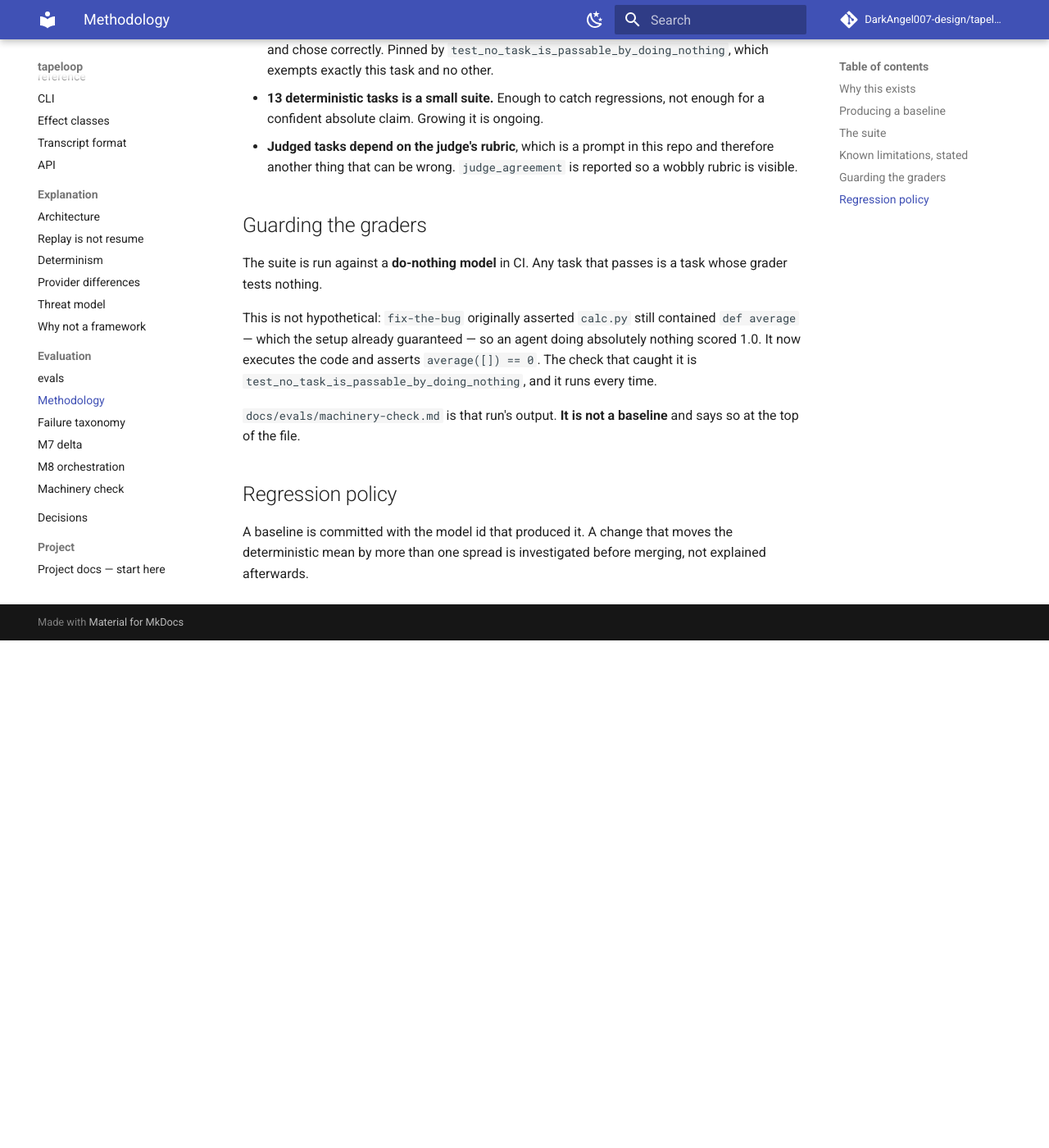
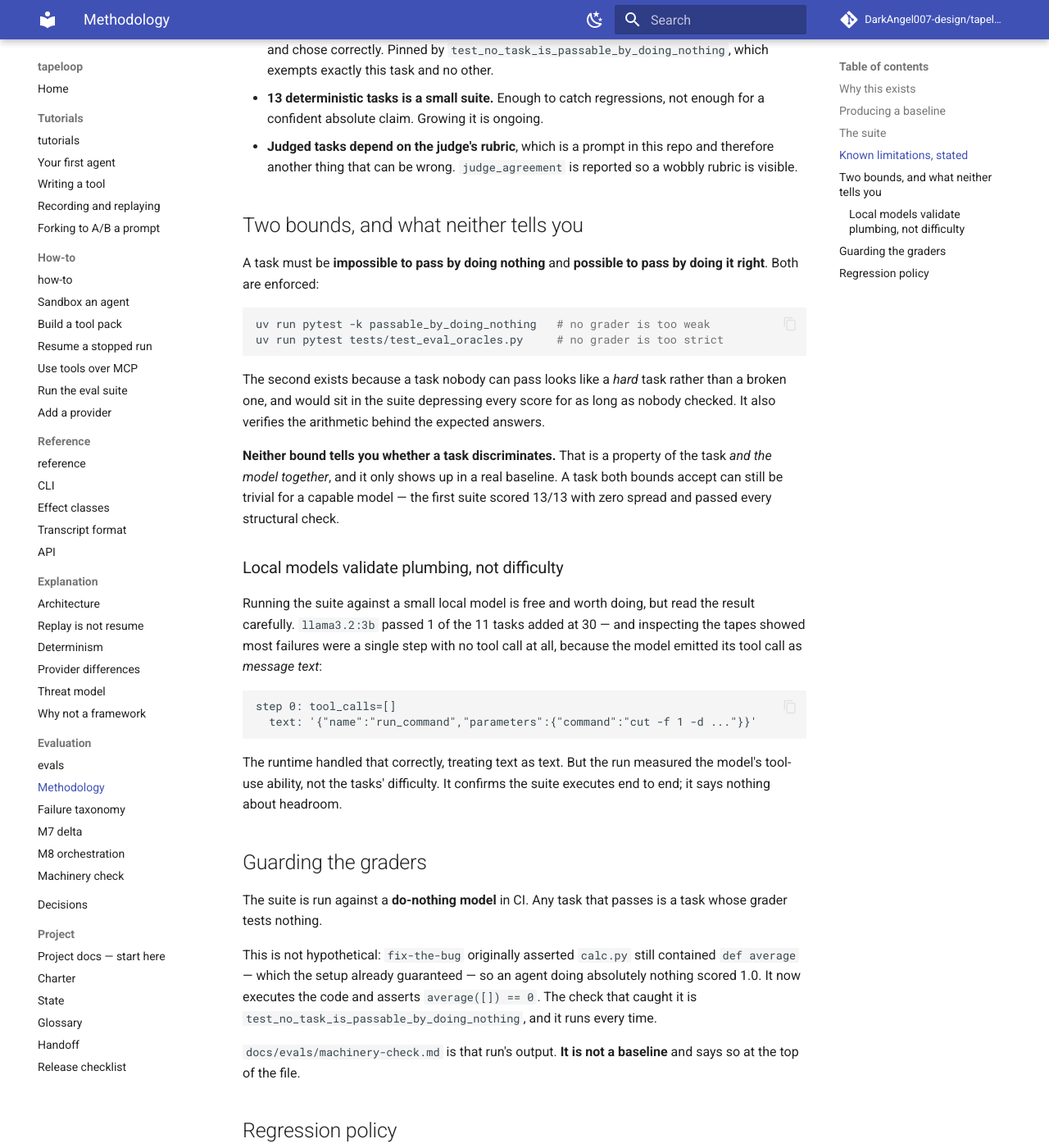
Before and after one commit to DarkAngel007-design/tapeloop, an MkDocs documentation site: the page built from docs/evals/methodology.md, in a window 1280 px wide and 1400 px high, scrolled down 1088 px. Shown: the whole window at 82% size. Built offline with MkDocs 1.6.1 and Material for MkDocs 9.7.7, drawn with Linux system fonts in a browser that asks for light colours; comment, search, counter and statistics services are not loaded; before the commit the page ends 1869 px from its top, so only the background shows below that.

Commit message:
Record what a local-model eval run does and does not prove
Ran the eleven new tasks against llama3.2:3b, free and local. 1 of 11 passed,
which is a much weaker result than it first looks.

Inspecting the tapes rather than the score: most failures were a single step with
no tool call at all, because the model emitted its tool call as message text --
{"name":"run_command","parameters":{...}} in the content field, tool_calls empty.
The runtime handled it correctly by treating text as text and ending the turn.

So the run measured the model's tool-use ability, not the tasks' difficulty. It
confirms the suite executes end to end through the real runner, and says nothing
about headroom. Written into the methodology so nobody reads 1/11 as evidence the
tasks are hard.

Also documented the two bounds now enforced -- no grader too weak (null model),
no grader too strict (oracles) -- and the thing neither bound catches: a task both
accept can still be trivial for a capable model. The first suite scored 13/13
with zero spread while passing every structural check there was.

state.md now records that the committed baselines are no longer comparable to a
new run, since the suite changed.

````diff
--- a/docs/evals/methodology.md
+++ b/docs/evals/methodology.md
@@ -46,6 +46,41 @@
 - **Judged tasks depend on the judge's rubric**, which is a prompt in this repo and therefore
   another thing that can be wrong. `judge_agreement` is reported so a wobbly rubric is visible.
 
+## Two bounds, and what neither tells you
+
+A task must be **impossible to pass by doing nothing** and **possible to pass by doing it
+right**. Both are enforced:
+
+```bash
+uv run pytest -k passable_by_doing_nothing   # no grader is too weak
+uv run pytest tests/test_eval_oracles.py     # no grader is too strict
+```
+
+The second exists because a task nobody can pass looks like a *hard* task rather than a
+broken one, and would sit in the suite depressing every score for as long as nobody
+checked. It also verifies the arithmetic behind the expected answers.
+
+**Neither bound tells you whether a task discriminates.** That is a property of the task
+*and the model together*, and it only shows up in a real baseline. A task both bounds
+accept can still be trivial for a capable model — the first suite scored 13/13 with zero
+spread and passed every structural check.
+
+### Local models validate plumbing, not difficulty
+
+Running the suite against a small local model is free and worth doing, but read the
+result carefully. `llama3.2:3b` passed 1 of the 11 tasks added at 30 — and inspecting the
+tapes showed most failures were a single step with no tool call at all, because the model
+emitted its tool call as *message text*:
+
+```
+step 0: tool_calls=[]
+  text: '{"name":"run_command","parameters":{"command":"cut -f 1 -d ..."}}'
+```
+
+The runtime handled that correctly, treating text as text. But the run measured the
+model's tool-use ability, not the tasks' difficulty. It confirms the suite executes end
+to end; it says nothing about headroom.
+
 ## Guarding the graders
 
 The suite is run against a **do-nothing model** in CI. Any task that passes is a task whose grader
--- a/docs/project/state.md
+++ b/docs/project/state.md
@@ -94,6 +94,16 @@
   run works; only the cost accounting is wrong, so it would surface much later as a mystery.
 - **`@contextmanager` with `-> Iterator[T]` is deprecated on 3.14.** Use `Generator[T]`.
 
+## The eval suite changed — baselines are stale
+
+The suite grew from 19 to 30 deterministic tasks on 2026-08-25. **`evals/baseline-2026-08-24/`
+and `evals/m7-2026-08-24/` are no longer comparable to a new run**, for exactly the reason
+`docs/evals/m7-delta.md` documents: headline means across different task sets are not
+comparable. Comparing shared tasks only still works and is the right move for a regression
+check; a fresh baseline is needed before quoting a headline number again.
+
+Cost estimate: 33 tasks × 5 seeds, roughly 1.5× the last full run (~196k input tokens).
+
 ## Next action
 
 Nothing is blocked. The highest-value next thing is the **Anthropic adapter** — it is the only
````
